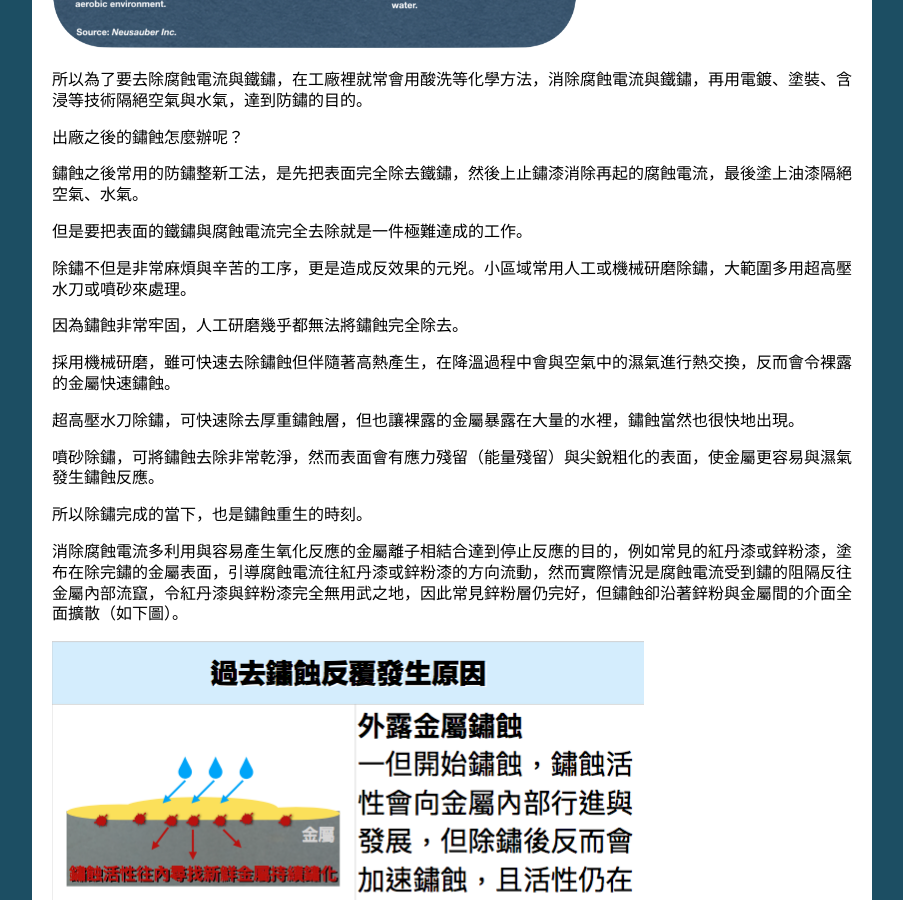
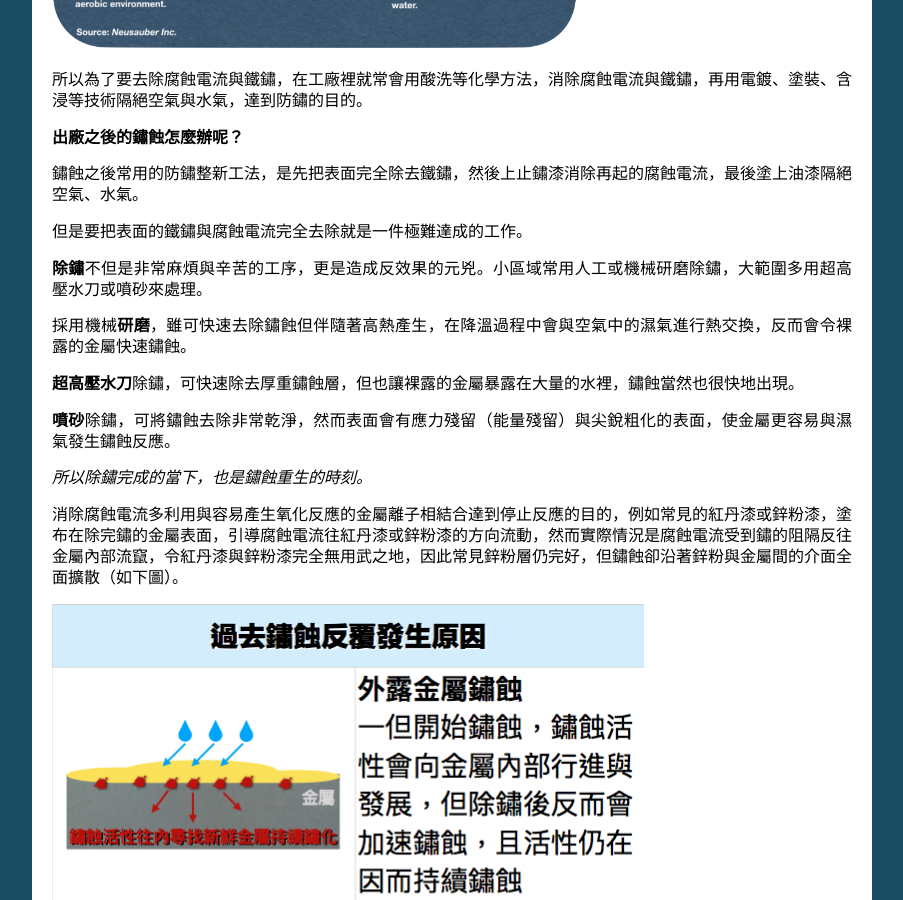
Before and after one commit to rexiap/neusauber, a Sphinx documentation site: the page built from docs/blogs/whyrust.rst, in a window 1280 px wide and 900 px high, scrolled down 1053 px. Shown: the whole window, without its empty margins (198-1101 px from the left). Built offline with Sphinx 7.4.7, drawn with Linux system fonts in a browser that asks for light colours.

Commit message:
Google Docs reST Editor@2019-3-11 13:23:22

```diff
--- a/docs/blogs/whyrust.rst
+++ b/docs/blogs/whyrust.rst
@@ -4,7 +4,7 @@
 金屬如何生鏽?過去如何除鏽與防鏽?
 ********************************
 
-金屬從被製造出來的那一刻就開始生鏽！！
+\ |STYLE0|\
 
 ”生鏽“的過程是當水氣與空氣接觸金屬後，會產生電池效應也就是鏽蝕反應（如下圖），電池效應會產生腐蝕電流，即為啟動鏽蝕反應，生成三氧化二鐵及結晶水，就是我們看到的鐵鏽。若水或濕氣中含有硫化氫、或鹽分會提高腐蝕電流，鏽蝕反應將加速進行。如果金屬本身的溫度比大氣溫度每高10度，鏽蝕反應的速度就會增加2倍。
 
@@ -16,23 +16,21 @@
 
 所以為了要去除腐蝕電流與鐵鏽，在工廠裡就常會用酸洗等化學方法，消除腐蝕電流與鐵鏽，再用電鍍、塗裝、含浸等技術隔絕空氣與水氣，達到防鏽的目的。
 
-出廠之後的鏽蝕怎麼辦呢？
+\ |STYLE1|\
 
 鏽蝕之後常用的防鏽整新工法，是先把表面完全除去鐵鏽，然後上止鏽漆消除再起的腐蝕電流，最後塗上油漆隔絕空氣、水氣。
 
 但是要把表面的鐵鏽與腐蝕電流完全去除就是一件極難達成的工作。
 
-除鏽不但是非常麻煩與辛苦的工序，更是造成反效果的元兇。小區域常用人工或機械研磨除鏽，大範圍多用超高壓水刀或噴砂來處理。
+\ |STYLE2|\ 不但是非常麻煩與辛苦的工序，更是造成反效果的元兇。小區域常用人工或機械研磨除鏽，大範圍多用超高壓水刀或噴砂來處理。
 
-因為鏽蝕非常牢固，人工研磨幾乎都無法將鏽蝕完全除去。
+採用機械\ |STYLE3|\ ，雖可快速去除鏽蝕但伴隨著高熱產生，在降溫過程中會與空氣中的濕氣進行熱交換，反而會令裸露的金屬快速鏽蝕。
 
-採用機械研磨，雖可快速去除鏽蝕但伴隨著高熱產生，在降溫過程中會與空氣中的濕氣進行熱交換，反而會令裸露的金屬快速鏽蝕。
+\ |STYLE4|\ 除鏽，可快速除去厚重鏽蝕層，但也讓裸露的金屬暴露在大量的水裡，鏽蝕當然也很快地出現。
 
-超高壓水刀除鏽，可快速除去厚重鏽蝕層，但也讓裸露的金屬暴露在大量的水裡，鏽蝕當然也很快地出現。
+\ |STYLE5|\ 除鏽，可將鏽蝕去除非常乾淨，然而表面會有應力殘留（能量殘留）與尖銳粗化的表面，使金屬更容易與濕氣發生鏽蝕反應。
 
-噴砂除鏽，可將鏽蝕去除非常乾淨，然而表面會有應力殘留（能量殘留）與尖銳粗化的表面，使金屬更容易與濕氣發生鏽蝕反應。
-
-所以除鏽完成的當下，也是鏽蝕重生的時刻。
+\ |STYLE6|\
 
 消除腐蝕電流多利用與容易產生氧化反應的金屬離子相結合達到停止反應的目的，例如常見的紅丹漆或鋅粉漆，塗布在除完鏽的金屬表面，引導腐蝕電流往紅丹漆或鋅粉漆的方向流動，然而實際情況是腐蝕電流受到鏽的阻隔反往金屬內部流竄，令紅丹漆與鋅粉漆完全無用武之地，因此常見鋅粉層仍完好，但鏽蝕卻沿著鋅粉與金屬間的介面全面擴散（如下圖）。
 
```
Also changed, not shown: other parts of docs/blogs/whyrust.rst (+15 -0 lines).
